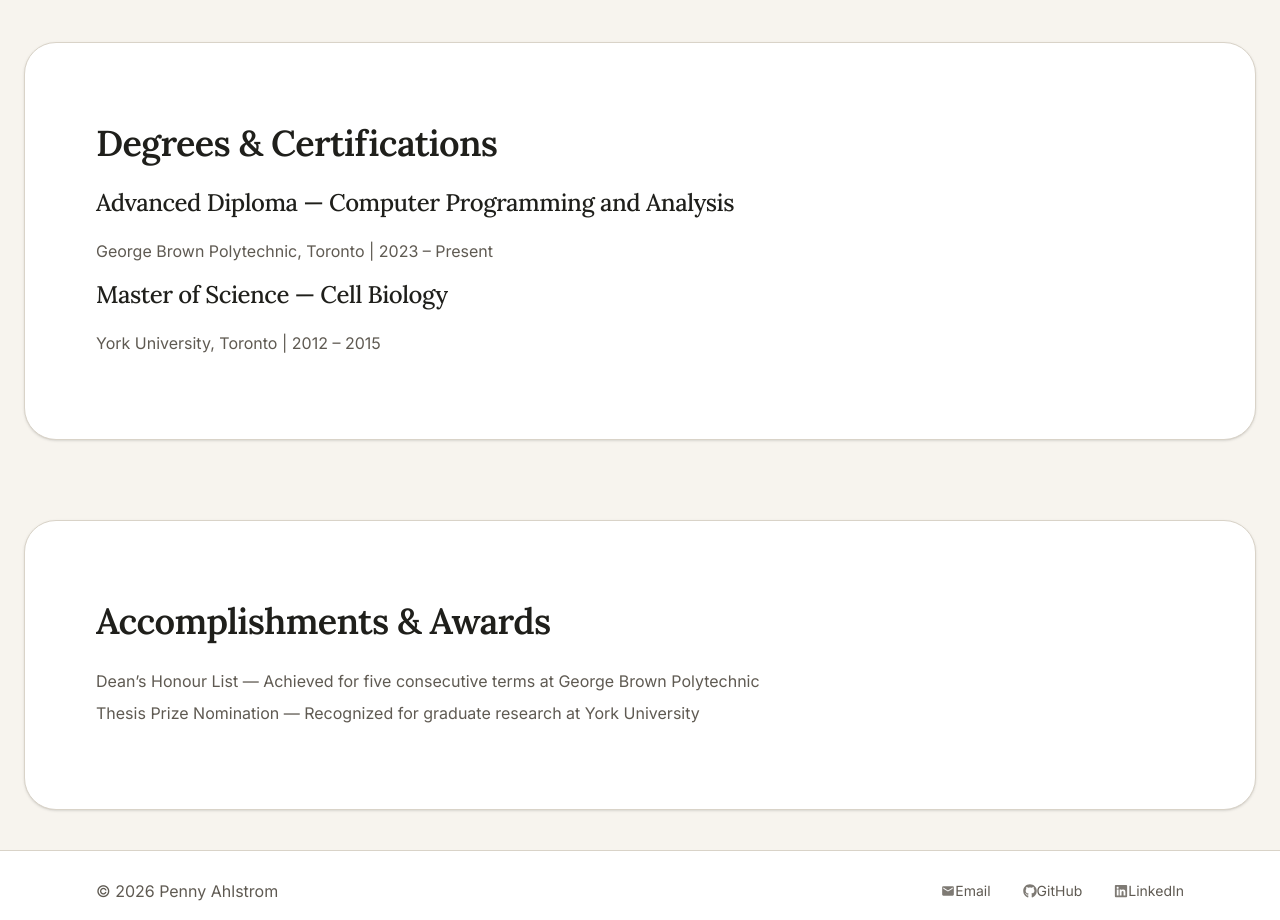
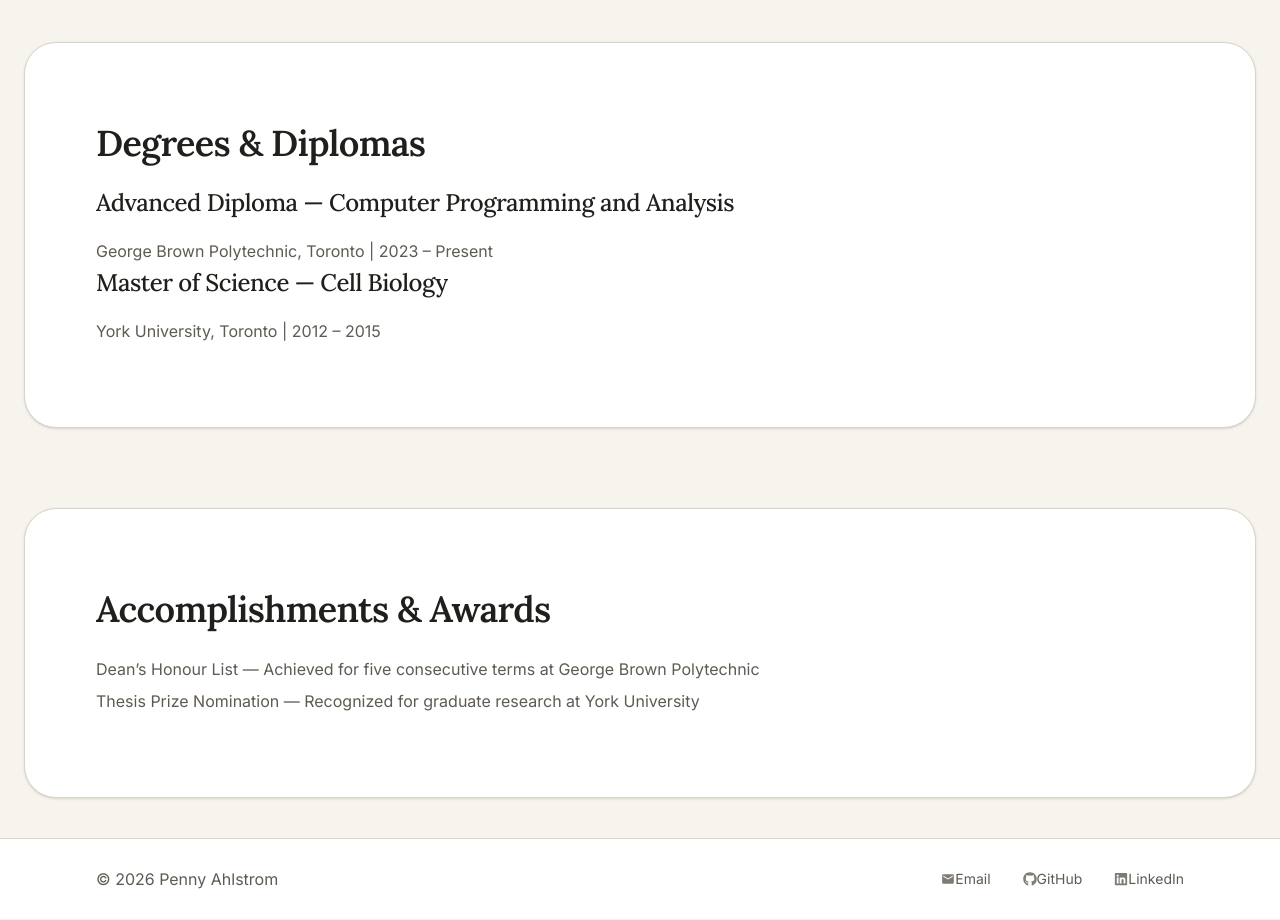
Before and after one commit to PennyAhlstrom/my-portfolio, a Next.js app: page /about in a window 1280 px wide. Shown: the part 2600-3520 px from the top of the page. Built offline with nearby package versions, Linux system fonts and the light colour scheme.

Commit message:
rename section header to degrees and diplomas instead of degrees and certificates to better match the actual information listed

```diff
--- a/components/about/Degrees.tsx
+++ b/components/about/Degrees.tsx
@@ -8,12 +8,11 @@
     <Section variant="light">
       <Container>
         <div className="max-w-3xl">
-          <SectionHeader>Degrees & Certifications</SectionHeader>
+          <SectionHeader>Degrees & Diplomas</SectionHeader>
           <SectionHeader as="h3" size="small">Advanced Diploma — Computer Programming and Analysis</SectionHeader>
           <Text className="mt-4 text-muted">
             George Brown Polytechnic, Toronto | 2023 – Present
           </Text>
-          <SectionHeader as="h3" size="small"></SectionHeader>
           <SectionHeader as="h3" size="small">Master of Science — Cell Biology</SectionHeader>
           <Text className="mt-4 text-muted">
             York University, Toronto | 2012 – 2015
```
